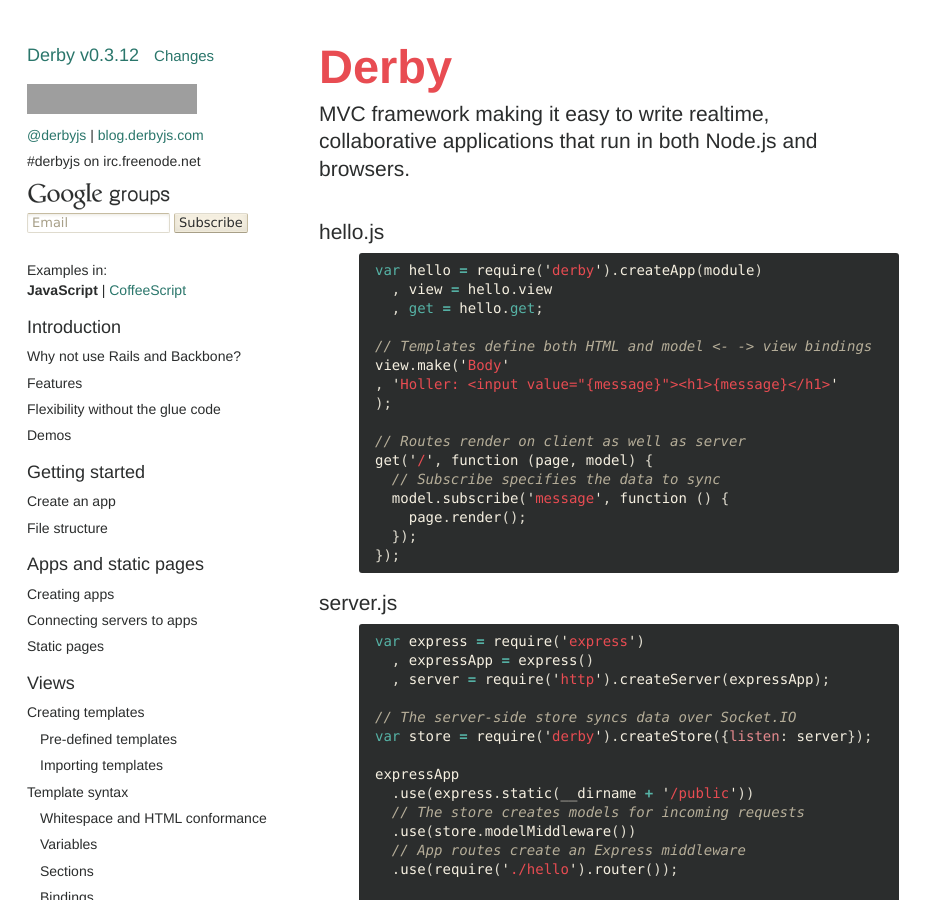
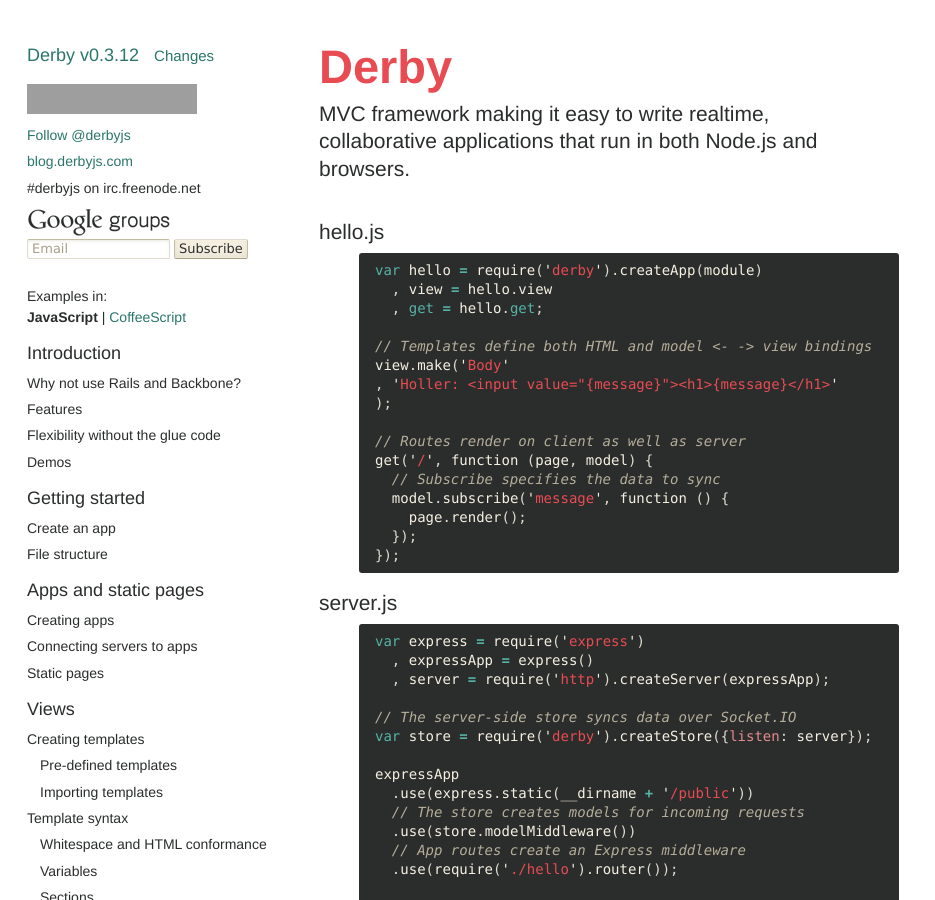
Before and after one commit to derbyjs/derby, a Jekyll site: the page built from index.md, in a window 1280 px wide and 900 px high. Shown: the whole window, without its empty margins (0-935 px from the left). Built offline with Jekyll 4.4.1, drawn with Linux system fonts in a browser that asks for light colours; comment, search, counter and statistics services are not loaded; grey boxes are pictures that could not be loaded.

Commit message:
add follow button

```diff
--- a/_layouts/default.html
+++ b/_layouts/default.html
@@ -227,7 +227,10 @@ input[type="submit"]{
 <iframe src="http://markdotto.github.com/github-buttons/github-btn.html?user=codeparty&repo=derby&type=watch&count=true&size=large"
   allowtransparency="true" frameborder="0" scrolling="0" width="170px" height="30px"></iframe>
 <p style=margin-top:8px>
-  <a href="https://twitter.com/#!/derbyjs">@derbyjs</a> |
+<a href="https://twitter.com/derbyjs" class="twitter-follow-button" data-show-count="false" data-size="large">Follow @derbyjs</a>
+<script>!function(d,s,id){var js,fjs=d.getElementsByTagName(s)[0];if(!d.getElementById(id)){js=d.createElement(s);js.id=id;js.src="//platform.twitter.com/widgets.js";fjs.parentNode.insertBefore(js,fjs);}}(document,"script","twitter-wjs");</script>
+</p>
+<p style=margin-top:8px>
   <a href="http://blog.derbyjs.com/">blog.derbyjs.com</a>
 </p>
 <p>#derbyjs on irc.freenode.net</p>
```
